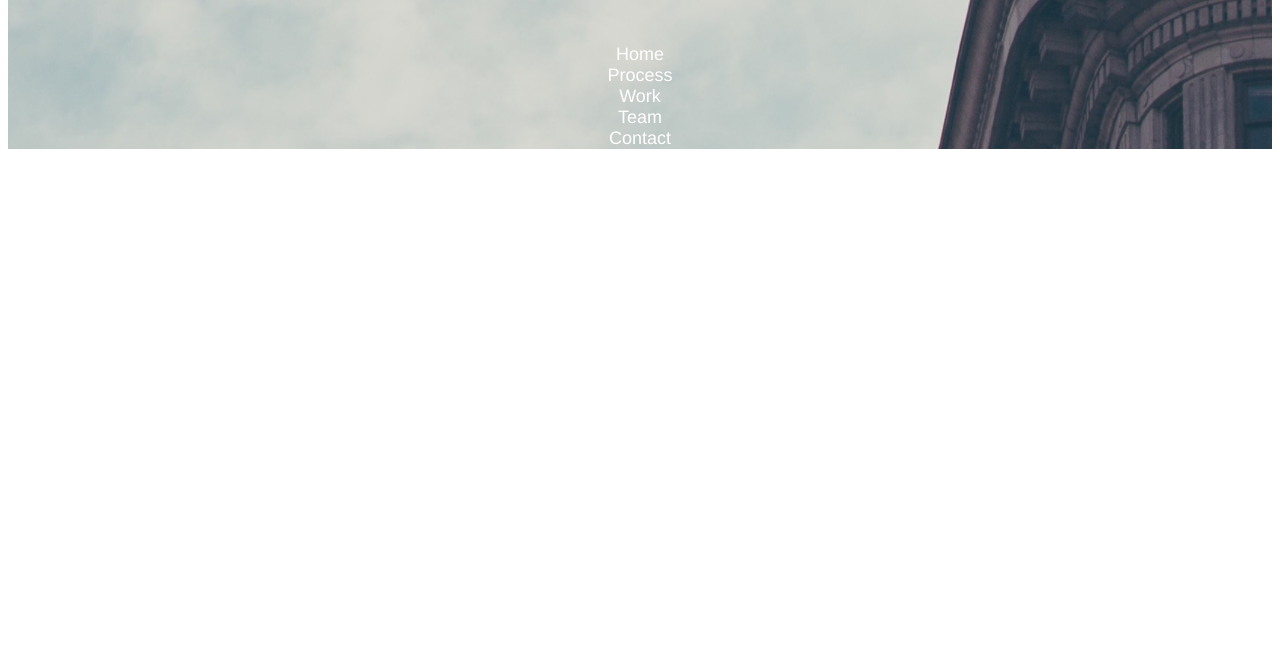
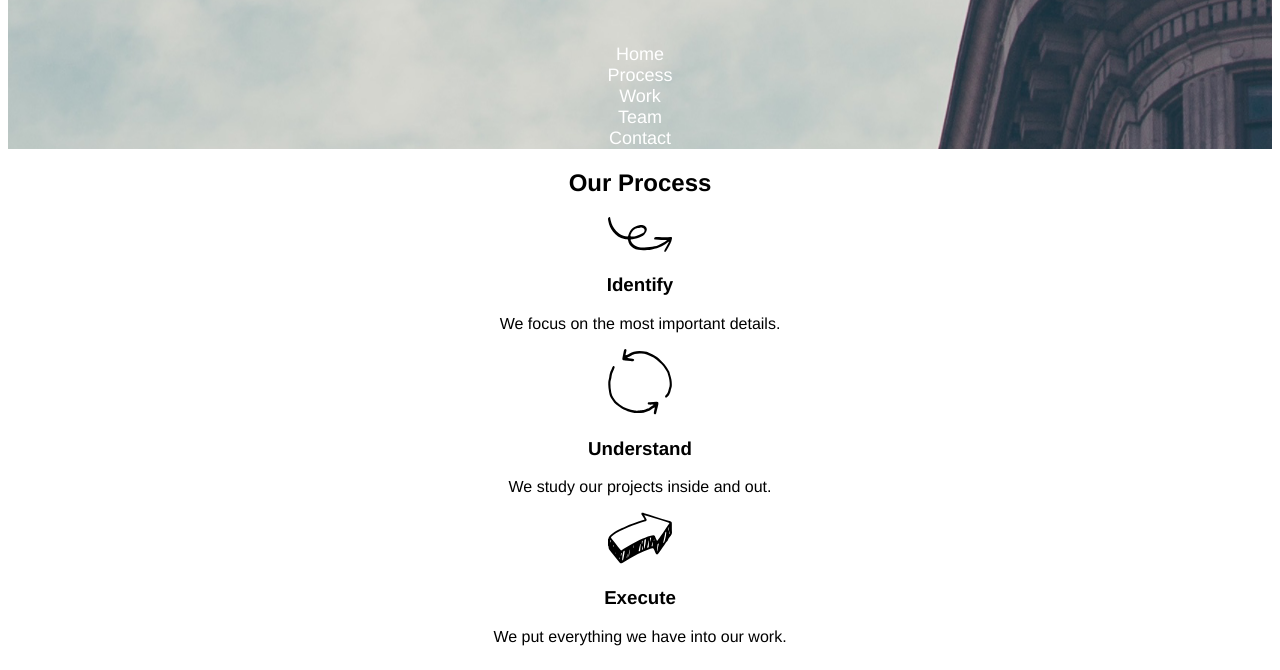
Before and after one commit to Esthefany88/broadway, a plain HTML site: page index.html in a window 1280 px wide. Shown: the part 130-800 px from the top of the page. Drawn offline with Linux system fonts and the light colour scheme; files that its build step writes are made by us from their sources; files whose address does not match are found by name.

Commit message:
added our process div

```diff
--- a/index.html
+++ b/index.html
@@ -16,5 +16,19 @@
         <a>Contact</a>
       </nav>
     </div>
+
+  <!--body-->
+<div>
+  <h2>Our Process</h2>
+  <img src="/Users/esthefanymelo/Desktop/webdesignprojects/broadway/resources/pictures/identify.svg" alt="identify">
+  <h3>Identify</h3>
+  <p>We focus on the most important details.</p>
+  <img src="/Users/esthefanymelo/Desktop/webdesignprojects/broadway/resources/pictures/understand.svg" alt="identify">
+  <h3>Understand</h3>
+  <p>We study our projects inside and out.</p>
+  <img src="/Users/esthefanymelo/Desktop/webdesignprojects/broadway/resources/pictures/execute.svg" alt="identify">
+  <h3>Execute</h3>
+  <p>We put everything we have into our work.</p>
+</div>
   </body>
 </html>
--- a/resources/style.css
+++ b/resources/style.css
@@ -1,11 +1,11 @@
 * {
   font-family: Helvetica;
   text-align: center;
-  color: white;
 }
 
 .heading {
-  background-image: url(/Users/esthefanymelo/Desktop/webdesignprojects/broadway/resources/pictures/the-flatiron-building.png)
+  background-image: url(/Users/esthefanymelo/Desktop/webdesignprojects/broadway/resources/pictures/the-flatiron-building.png);
+  color: white;
 }
 
 h1 {
```
